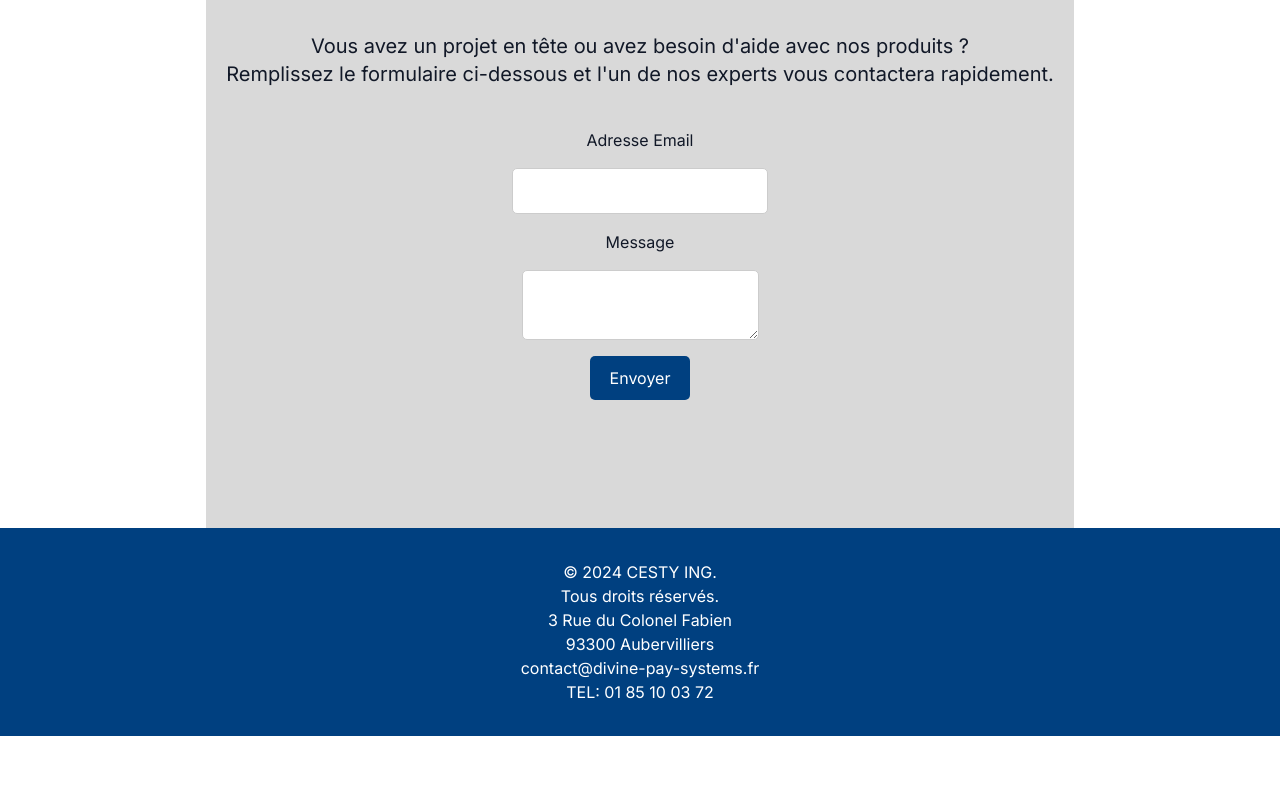
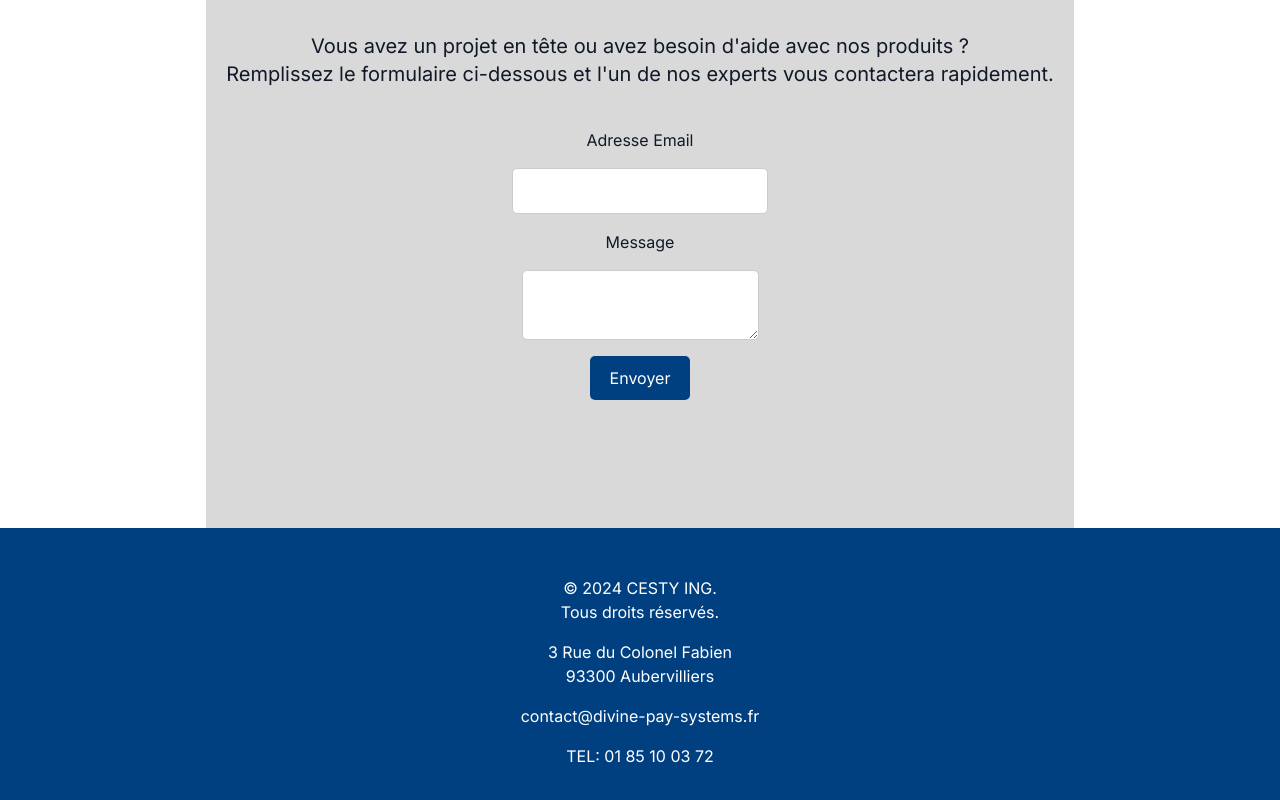
Before and after one commit to MaxCapette/cestying, a Next.js app: page / in a window 1280 px wide. Shown: the part 3521-4321 px from the top of the page. Before the commit the page ends 4257 px from the top, so only its background shows below. Built offline with nearby package versions, Linux system fonts and the light colour scheme.

Commit message:
fixed padding footer

```diff
--- a/src/components/component/main-page.tsx
+++ b/src/components/component/main-page.tsx
@@ -253,13 +253,13 @@ export function MainPage() {
       </main>
       <footer className="  py-8 dark:bg-gray-800 dark:text-white">
         <div className=" mx-auto px-4 md:px-6 flex flex-col md:flex-column items-center justify-between">
-          <p className=" dark:text-gray-400 mt-4 md:mt-0">© 2024 CESTY ING.</p>
-          <p className=" dark:text-gray-400 md:mt-0"> Tous droits réservés.</p>
-          <p className=" dark:text-gray-400 mt-4 md:mt-0">3 Rue du Colonel Fabien</p>
-          <p className=" dark:text-gray-400  md:mt-0">93300 Aubervilliers
+          <p className=" dark:text-gray-400 mt-4 ">© 2024 CESTY ING.</p>
+          <p className=" dark:text-gray-400 "> Tous droits réservés.</p>
+          <p className=" dark:text-gray-400 mt-4 ">3 Rue du Colonel Fabien</p>
+          <p className=" dark:text-gray-400  ">93300 Aubervilliers
 </p>
-          <p className=" dark:text-gray-400 mt-4 md:mt-0">contact@divine-pay-systems.fr</p>
-          <p className=" dark:text-gray-400 mt-4 md:mt-0">TEL: 01 85 10 03 72</p>
+          <p className=" dark:text-gray-400 mt-4 ">contact@divine-pay-systems.fr</p>
+          <p className=" dark:text-gray-400 mt-4 ">TEL: 01 85 10 03 72</p>
         </div>
       </footer>
     </div>
```
